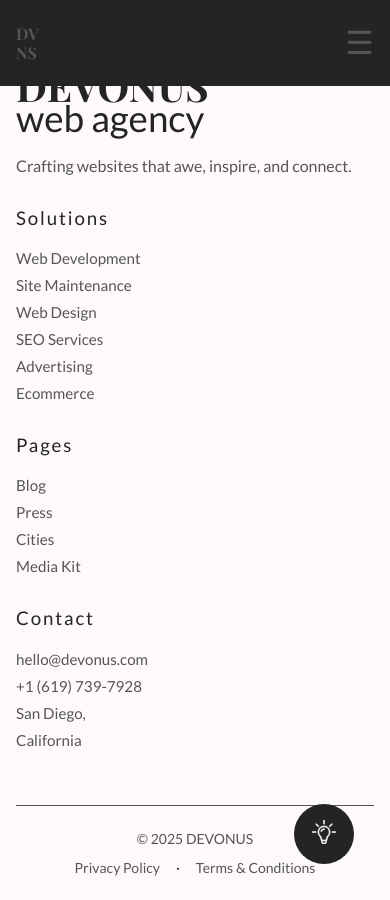
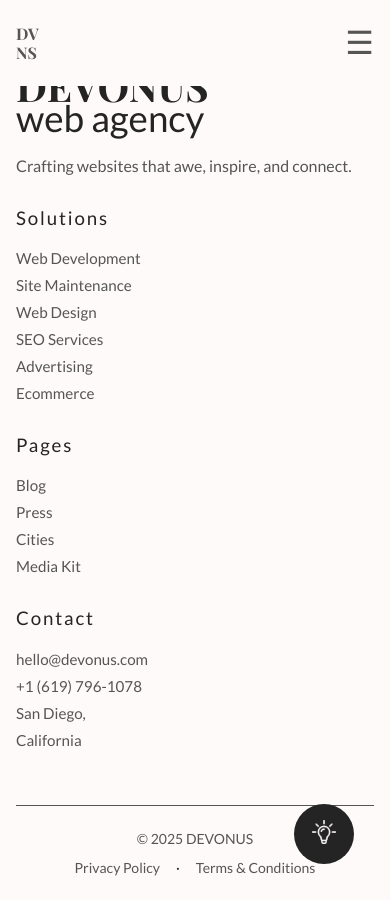
Before and after one commit to Devonus/devonus_web_agency_html, a Jekyll site: the page built from homepage.md, in a window 390 px wide and 900 px high, scrolled down 9292 px. Built offline with Jekyll 4.4.1, drawn with Linux system fonts in a browser that asks for light colours.

Commit message:
adding an unstaged public folder to be used as a staging site before converting images to webp, and delting them. Changing the phone number to the correct one, adding a light and dark mode

```diff
--- a/_layouts/home.html
+++ b/_layouts/home.html
@@ -781,7 +781,7 @@
               <h3>Contact</h3>
               <ul>
                 <li><a href="#">hello@devonus.com</a></li>
-                <li><a href="#">+1 (619) 739-7928</a></li>
+                <li><a href="#">+1 (619) 796-1078</a></li>
                 <li><a href="#">San Diego,</a></li>
                 <li><a href="#">California</a></li>
               </ul>
--- a/styles/index.css
+++ b/styles/index.css
@@ -21,14 +21,21 @@
   --font-3: 'Fira Mono', Consolas, 'Courier New', Courier, monospace;
 
   --max-width: 1200px;
+  --background-image: url('https://res.cloudinary.com/dvufsifir/image/upload/v1755101535/background_light_mscf0l.webp') center center / cover no-repeat;
+  /* --background-image: url('https://res.cloudinary.com/dvufsifir/image/upload/v1754772283/background_qfpzhv.webp') center center / cover no-repeat; */
+  --background-linear-gradient: linear-gradient(
+    to bottom,
+    rgba(36, 36, 36, 0.75),
+    rgba(36, 36, 36, 1)
+  );
     }
 
 .light-mode {
-    --color-white: #242424;        /* Dark text */
+  --color-white: #242424;        /* Dark text */
   --color-dark: #FFFAFA;         /* Light background */
   --color-grey: #555555;
   --color-orange: #FF8C00;
-  --color-green: #3CAF50;        /* Softer green for light bg */
+  --color-green: #B5F900;        /* Softer green for light bg */
   --color-light-green: #DFF0D8;
   --color-yellow: #FFF4CC;
 
@@ -37,6 +44,17 @@
   --font-3: 'Fira Mono', Consolas, 'Courier New', Courier, monospace;
 
   --max-width: 1200px;
+  --background-image: url('https://res.cloudinary.com/dvufsifir/image/upload/v1755101534/background_dark_sedytj.webp') center center / cover no-repeat;
+  --background-linear-gradient: linear-gradient(
+  to bottom,
+  rgba(255, 250, 250, 0.75),
+  rgba(255, 250, 250, 1)
+);
+
+}
+
+.light-mode .text-content {
+  color: var(--color-dark)
 }
 
 * {
@@ -152,7 +170,7 @@
 }
 
 .navbar.scrolled {
-  background-color: #242424;
+  background-color: var(--color-dark);
 }
 
 .nav-container {
@@ -239,11 +257,7 @@
   display: none;
   position: absolute;
   top: 100%;
-  background: linear-gradient(
-    to bottom,
-    rgba(36, 36, 36, 0.75),
-    rgba(36, 36, 36, 1)
-  );
+  background: var(--background-linear-gradient);
   box-shadow: 0 4px 8px rgba(0,0,0,0.15);
   padding: 2rem 0rem 1rem 0rem;
   z-index: 999;
@@ -276,11 +290,7 @@
 .dropdown,
 #locations-item .dropdown-locations {
   display: none;
-  background: linear-gradient(
-    to bottom,
-    rgba(36, 36, 36, 0.75),
-    rgba(36, 36, 36, 1)
-  );
+  background: var(--background-linear-gradient);
   padding: 2rem 0 1rem 0;
   box-shadow: 0 4px 8px rgba(0,0,0,0.15);
   border-radius: 4px;
@@ -324,7 +334,7 @@
   position: relative;
   height: 100vh;
   width: 100vw;
-  background: url('https://res.cloudinary.com/dvufsifir/image/upload/v1754772283/background_qfpzhv.webp') center center / cover no-repeat;
+  background: var(--background-image);
   overflow: hidden;
   display: flex;
   flex-direction: column;
@@ -736,7 +746,7 @@
 
 .ideas-section {
   background: var(--color-dark);
-  color: white;
+  color: var(--color-white);
   padding: 100px 20px;
   width: 100%;
 }
```
Also changed, not shown: styles/index.js (+0 -8 lines), public/carousel3.png (deleted), 3 other files.
